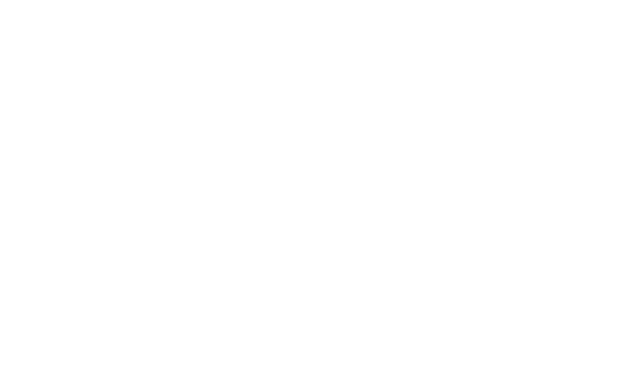
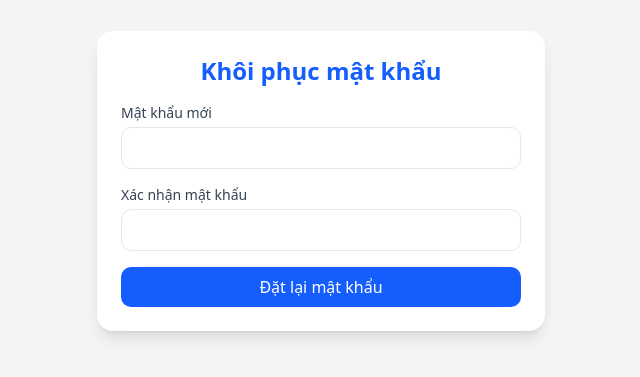
Before and after one commit to kPhuong08/octaltask, a React (Vite) app: page /reset-password in a window 1280 px wide. Before the commit this address had no page. Shown: the part 219-596 px from the top of the page, without its empty margins (319-959 px from the left). Built offline with nearby package versions, Linux system fonts and the light colour scheme.

Commit message:
feat(develop): reset password page

```diff
--- a/package.json
+++ b/package.json
@@ -14,6 +14,7 @@
     "@radix-ui/react-checkbox": "^1.1.5",
     "@radix-ui/react-slot": "^1.2.0",
     "@tailwindcss/vite": "^4.1.3",
+    "axios": "^1.8.4",
     "class-variance-authority": "^0.7.1",
     "clsx": "^2.1.1",
     "lucide-react": "^0.487.0",
@@ -38,6 +39,6 @@
     "globals": "^15.15.0",
     "typescript": "~5.7.2",
     "typescript-eslint": "^8.24.1",
-    "vite": "^6.2.0"
+    "vite": "^6.2.6"
   }
 }
--- /dev/null
+++ b/src/pages/ResetPassword/index.tsx
@@ -0,0 +1,82 @@
+import React, { useState } from 'react';
+import { useSearchParams, useNavigate } from 'react-router-dom';
+import axios from 'axios';
+
+export default function ResetPasswordPage() {
+  const [newPassword, setNewPassword] = useState('');
+  const [confirmPassword, setConfirmPassword] = useState('');
+  const [error, setError] = useState('');
+  const [success, setSuccess] = useState('');
+  const [searchParams] = useSearchParams();
+  const navigate = useNavigate();
+
+  const token = searchParams.get('token');
+
+  const handleSubmit = async (e: React.FormEvent) => {
+    e.preventDefault();
+    setError('');
+    setSuccess('');
+
+    if (!token) {
+      setError('Token không hợp lệ hoặc đã hết hạn.');
+      return;
+    }
+
+    if (newPassword !== confirmPassword) {
+      setError('Mật khẩu xác nhận không khớp.');
+      return;
+    }
+
+    try {
+      const response = await axios.post('http://localhost:3000/auth/reset-password', {
+        token,
+        password: newPassword,
+      });
+      setSuccess('Đổi mật khẩu thành công. Đang chuyển hướng...');
+      setTimeout(() => navigate('/login'), 2500);
+    } catch (err: any) {
+      setError(err?.response?.data?.message || 'Đã có lỗi xảy ra.');
+    }
+  };
+
+  return (
+    <div className="min-h-screen bg-gray-100 flex items-center justify-center px-4">
+      <div className="bg-white shadow-lg rounded-2xl p-6 w-full max-w-md">
+        <h2 className="text-2xl font-bold text-center text-blue-600 mb-4">Khôi phục mật khẩu</h2>
+
+        <form onSubmit={handleSubmit} className="space-y-4">
+          <div>
+            <label className="block text-sm font-medium text-gray-700">Mật khẩu mới</label>
+            <input
+              type="password"
+              value={newPassword}
+              onChange={(e) => setNewPassword(e.target.value)}
+              className="w-full mt-1 px-4 py-2 border rounded-lg focus:outline-none focus:ring-2 focus:ring-blue-400"
+              required
+            />
+          </div>
+          <div>
+            <label className="block text-sm font-medium text-gray-700">Xác nhận mật khẩu</label>
+            <input
+              type="password"
+              value={confirmPassword}
+              onChange={(e) => setConfirmPassword(e.target.value)}
+              className="w-full mt-1 px-4 py-2 border rounded-lg focus:outline-none focus:ring-2 focus:ring-blue-400"
+              required
+            />
+          </div>
+
+          {error && <p className="text-red-500 text-sm">{error}</p>}
+          {success && <p className="text-green-600 text-sm">{success}</p>}
+
+          <button
+            type="submit"
+            className="w-full bg-blue-600 text-white py-2 rounded-lg hover:bg-blue-700 transition"
+          >
+            Đặt lại mật khẩu
+          </button>
+        </form>
+      </div>
+    </div>
+  );
+}
--- a/src/routes/index.tsx
+++ b/src/routes/index.tsx
@@ -2,6 +2,7 @@
 import Login from "@/pages/Login";
 import Signup from "@/pages/Signup";
 import PasswordRecovery from "@/pages/PasswordRecovery";
+import ResetPassword from "@/pages/ResetPassword";
 
 export default function AppRoutes() {
   return (
@@ -10,6 +11,8 @@
       <Route path="/signup" element={<Signup />} />
       <Route path="/password_recovery" element={<PasswordRecovery />} />
       <Route path="/" element={<Navigate to="/login" replace />} />
+      <Route path="/reset-password" element={<ResetPassword />} />
+
     </Routes>
   );
 }
```
Also changed, not shown: 1 other file (tests, documents, lock files or other folders).
